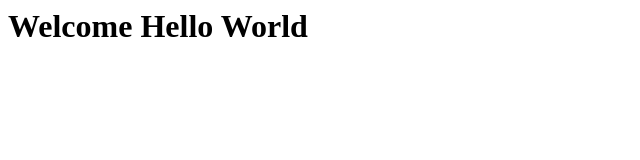
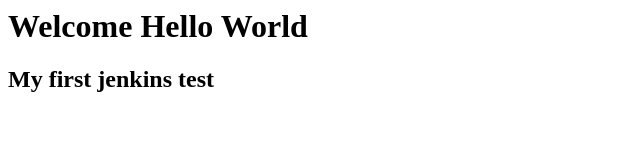
Before and after one commit to anilsahoo95/learns3, a plain HTML site: page index.html in a window 1280 px wide. Shown: the whole page, without its empty margins (0-640 px from the left). Drawn offline with Linux system fonts and the light colour scheme.

Commit message:
My first commit

```diff
--- a/index.html
+++ b/index.html
@@ -1 +1,2 @@
 <h1> Welcome Hello World </h1>
+<h2> My first jenkins test </h2>
```
